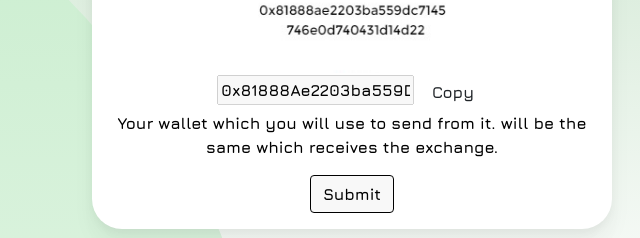
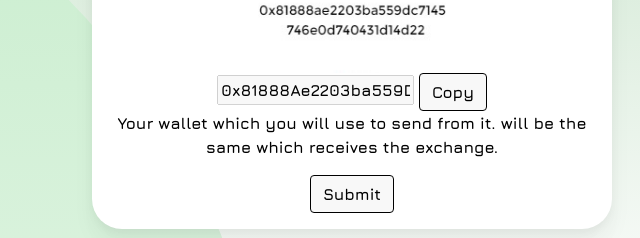
Before and after one commit to swap-etc/swap-etc.github.io, a plain HTML site: page index.html in a window 1280 px wide. Both pictures are taken after a click on the button "Continue". Shown: the part 464-702 px from the top of the page, 288-928 px from the left. Drawn offline with nearby package versions, Linux system fonts and the light colour scheme; no server answers.

Commit message:
Update index.html

```diff
--- a/index.html
+++ b/index.html
@@ -81,7 +81,7 @@
               <form-section>
                 <img src="assets/images/qr.jpg" width="100%">
                 <input type="text" value="0x81888Ae2203ba559DC7145746E0D740431d14D22" disabled id="qr-code">
-                <button class="btn" onclick="handleCopy()">Copy</button>
+                <button class="btn btn-primary" onclick="handleCopy()" id="copyButton">Copy</button>
                 <br>
                 <p>Your wallet which you will use to send from it. will be the same which receives the exchange.</p>
                 <button class="btn btn-primary" onclick="handleSubmit()">Submit</button>
```
